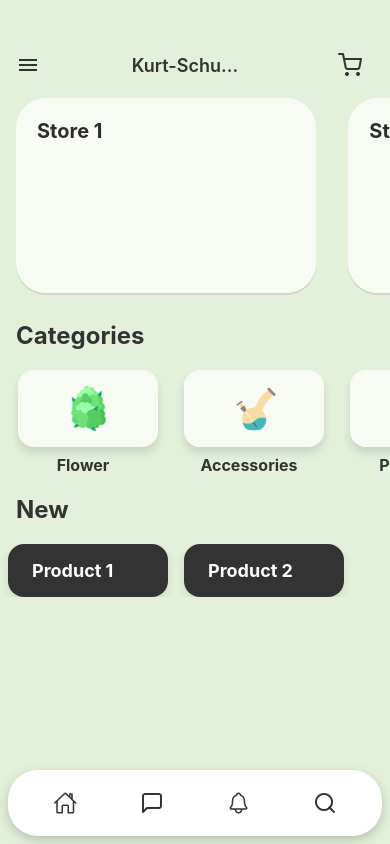
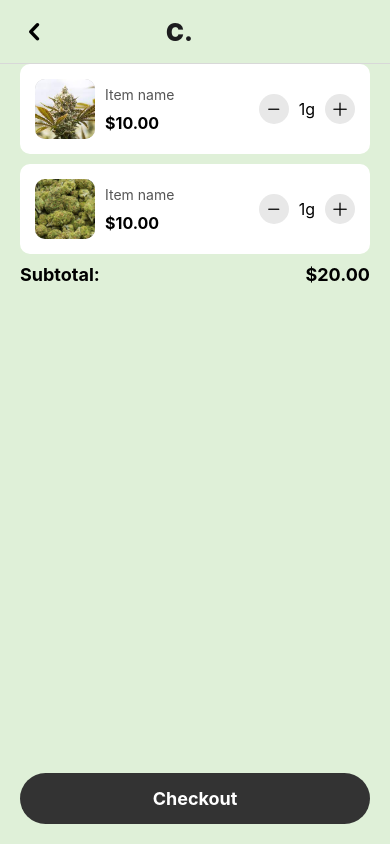
Before and after one commit to Candide0negn/leafy, a React Native app: screen /Cart in a window 390 px wide. Built offline with nearby package versions, Linux system fonts and the light colour scheme.

Commit message:
random fixing

```diff
--- a/App.js
+++ b/App.js
@@ -1,276 +1,12 @@
-import React, { useState, useEffect } from 'react';
-import {
-  StyleSheet,
-  Text, // Import Text component
-  View,
-  ScrollView,
-  TouchableOpacity,
-  FlatList,
-  Dimensions,
-  Image,
-} from 'react-native';
-import { Feather, Ionicons, MaterialIcons } from '@expo/vector-icons';
-import { Asset } from 'expo-asset';
-import Drawer from './MainScreens/Drawer';
+import React from "react";
+import AppNavigator from "./Navigation/AppNavigator";
+import { NavigationContainer } from "@react-navigation/native";
+const App = () => {
+  return (
+    <NavigationContainer>
+      <AppNavigator />
+    </NavigationContainer>
+  );
+};
 
-// Import optimized images
-import foodImage from './assets/bud.png';
-import electronicsImage from './assets/bong.png';
-import groceriesImage from './assets/weed1.png';
-import booksImage from './assets/new.png';
-
-const { width } = Dimensions.get('window');
-
-const storeData = [
-  { id: '1', name: 'Store 1' },
-  { id: '2', name: 'Store 2' },
-  { id: '3', name: 'Store 3' },
-  // Add more store data as needed
-];
-
-const categoryData = [
-  { id: '1', name: 'Flower', image: foodImage },
-  { id: '2', name: 'Accessories', image: electronicsImage },
-  { id: '3', name: 'Pre-Rolls', image: groceriesImage },
-  { id: '4', name: 'New Arrivals', image: booksImage },
-  // Add more category data as needed
-];
-
-const newProductsData = [
-  { id: '1', name: 'Product 1' },
-  { id: '2', name: 'Product 2' },
-  // Add more new product data as needed
-];
-
-function Home() {
-  useEffect(() => {
-    // Preload images
-    (async () => {
-      await Promise.all([
-        Asset.loadAsync(foodImage),
-        Asset.loadAsync(electronicsImage),
-        Asset.loadAsync(groceriesImage),
-        Asset.loadAsync(booksImage),
-      ]);
-    })();
-  }, []);
-
-  const [drawerOpen, setDrawerOpen] = useState(false);
-
-  return (
-    <View style={styles.container}>
-      <Drawer isOpen={drawerOpen} />
-      <ScrollView style={styles.scrollView} contentContainerStyle={styles.contentContainer}>
-        <View style={styles.header}>
-          <TouchableOpacity style={styles.menuButton} onPress={() => setDrawerOpen(!drawerOpen)}>
-            <MaterialIcons name="menu" size={24} color="#333" />
-          </TouchableOpacity>
-          <Text style={styles.locationText} numberOfLines={1}>
-            Kurt-Schu...
-          </Text>
-          <View style={styles.headerIcons}>
-            <Feather name="shopping-cart" size={24} color="#333" style={styles.icon} />
-          </View>
-        </View>
-        <FlatList
-          data={storeData}
-          horizontal
-          showsHorizontalScrollIndicator={false}
-          renderItem={({ item }) => (
-            <TouchableOpacity style={styles.storeCard}>
-              <Text style={styles.storeText}>{item.name}</Text>
-            </TouchableOpacity>
-          )}
-          keyExtractor={(item) => item.id}
-        />
-        <Text style={styles.sectionTitle}>Categories</Text>
-        <FlatList
-          data={categoryData}
-          horizontal
-          showsHorizontalScrollIndicator={false}
-          renderItem={({ item }) => (
-            <View style={styles.categoryContainer}>
-              <View style={styles.categoryCard}>
-                <Image source={item.image} style={styles.categoryImage} />
-              </View>
-              <Text style={styles.categoryText}>{item.name}</Text>
-            </View>
-          )}
-          keyExtractor={(item) => item.id}
-        />
-        <Text style={styles.sectionTitle}>New</Text>
-        <FlatList
-          data={newProductsData}
-          horizontal
-          showsHorizontalScrollIndicator={false}
-          renderItem={({ item }) => (
-            <TouchableOpacity style={styles.newProductCard}>
-              <Text style={styles.newProductText}>{item.name}</Text>
-            </TouchableOpacity>
-          )}
-          keyExtractor={(item) => item.id}
-        />
-      </ScrollView>
-      <View style={styles.bottomNavBar}>
-        <TouchableOpacity style={styles.navButton}>
-          <Ionicons name="home-outline" size={24} color="#333" />
-        </TouchableOpacity>
-        <TouchableOpacity style={styles.navButton}>
-          <Feather name="message-square" size={24} color="#333" />
-        </TouchableOpacity>
-        <TouchableOpacity style={styles.navButton}>
-          <Ionicons name="notifications-outline" size={24} color="#333" />
-        </TouchableOpacity>
-        <TouchableOpacity style={styles.navButton}>
-          <Feather name="search" size={24} color="#333" />
-        </TouchableOpacity>
-      </View>
-    </View>
-  );
-}
-
-const styles = StyleSheet.create({
-  container: {
-    flex: 1,
-    backgroundColor: 'rgba(145, 199, 107, 0.25)',
-  },
-  scrollView: {
-    flex: 1,
-  },
-  header: {
-    flexDirection: 'row',
-    marginTop: 40,
-    paddingRight: 28,
-    alignItems: 'center',
-    justifyContent: 'space-between',
-    paddingHorizontal: 16,
-    paddingVertical: 12,
-  },
-  menuButton: {
-    marginRight: 8,
-  },
-  headerIcons: {
-    flexDirection: 'row',
-    alignItems: 'center',
-  },
-  icon: {
-    marginLeft: 16,
-    color: '#333333',
-    fontSize: 24,
-  },
-  locationText: {
-    fontSize: 18,
-    fontWeight: '600',
-    color: '#333333',
-    maxWidth: '70%',
-  },
-  contentContainer: {
-    paddingBottom: 80,
-  },
-  storeCard: {
-    minWidth: width * 0.77,
-    minHeight: 195,
-    marginHorizontal: 16,
-    marginVertical: 8,
-    backgroundColor: 'rgba(255, 255, 255, 0.7)',
-    paddingVertical: 20,
-    paddingHorizontal: 20,
-    borderRadius: 30,
-    elevation: 1,
-    shadowColor: '#000000',
-    shadowOffset: { width: 0, height: 2 },
-    shadowOpacity: 0.099,
-    shadowRadius: 0.5,
-    backdropFilter: 'blur(60px)',
-    border: '1px solid rgba(255, 255, 255, 0.18)',
-  },
-  storeText: {
-    fontSize: 20,
-    fontWeight: 'bold',
-    color: '#2c2c2c',
-  },
-  sectionTitle: {
-    fontSize: 24,
-    fontWeight: 'bold',
-    marginVertical: 20,
-    paddingHorizontal: 16,
-    color: '#333333',
-  },
-  categoryContainer: {
-    alignItems: 'center',
-    marginHorizontal: 8,
-  },
-  categoryCard: {
-    minWidth: 140,
-    backgroundColor: 'rgba(255, 255, 255, 0.7)',
-    marginLeft: 10,
-    paddingVertical: 16,
-    paddingHorizontal: 24,
-    borderRadius: 16,
-    elevation: 4,
-    shadowColor: '#000000',
-    shadowOffset: { width: 0, height: 6 },
-    shadowOpacity: 0.12,
-    shadowRadius: 8,
-    alignItems: 'center',
-    justifyContent: 'center',
-  },
-  categoryImage: {
-    width: 55,
-    height: 45,
-    resizeMode: 'contain',
-  },
-  categoryText: {
-    marginTop: 8,
-    color: '#333333',
-    fontWeight: 'bold',
-    textTransform: 'capitalize',
-    fontSize: 16,
-  },
-  newProductCard: {
-    minWidth: 160,
-    backgroundColor: '#333333',
-    paddingVertical: 16,
-    paddingHorizontal: 24,
-    borderRadius: 16,
-    marginHorizontal: 8,
-    elevation: 4,
-    shadowColor: '#000000',
-    shadowOffset: { width: 0, height: 4 },
-    shadowOpacity: 0.1,
-    shadowRadius: 8,
-  },
-  newProductText: {
-    color: '#FFFFFF',
-    fontWeight: 'bold',
-    fontSize: 18,
-  },
-  bottomNavBar: {
-    flexDirection: 'row',
-    justifyContent: 'space-around',
-    marginLeft: 8,
-    alignItems: 'center',
-    width: '96%',
-    alignSelf: 'center',
-    paddingVertical: 10,
-    paddingHorizontal: 14,
-    borderRadius: 30,
-    backgroundColor: 'rgba(255, 255, 255, 1)',
-    elevation: 6,
-    shadowColor: '#000000',
-    shadowOffset: { width: 0, height: 4 },
-    shadowOpacity: 0.2,
-    shadowRadius: 12,
-    marginBottom: 8,
-    overflow: 'hidden',
-    position: 'absolute',
-    bottom: 0,
-    left: 0,
-    right: 0,
-  },
-  navButton: {
-    padding: 10,
-  },
-});
-
-export default Home;
+export default App;
--- a/MainScreens/CartScreen.js
+++ b/MainScreens/CartScreen.js
@@ -12,7 +12,7 @@
   Animated,
   Alert,
 } from "react-native";
-import { useNavigation } from "@react-navigation/native";
+import { useNavigation, useRoute } from "@react-navigation/native";
 import { AntDesign, Ionicons } from "@expo/vector-icons";
 import htc from "../assets/htc.jpeg";
 import ttp from "../assets/ttp.jpeg";
--- a/MainScreens/CheckoutScreen.js
+++ b/MainScreens/CheckoutScreen.js
@@ -11,6 +11,7 @@
 import moment from 'moment';
 import CartItem from '../Components/CartItem';
 import QuantityBadge from '../Components/QuantityBadge';
+
 
 const CheckoutScreen = () => {
 
@@ -26,7 +27,6 @@
   const [selectedTimeSlot, setSelectedTimeSlot] = useState(null);
   const route = useRoute();
   const { cartItems } = route.params || {};
-  const { addressData } = route.params || {};
   const [totalQuantity, setTotalQuantity] = useState(0);
 
   const handleToggle = (value) => {
--- a/Navigation/AppNavigator.js
+++ b/Navigation/AppNavigator.js
@@ -42,7 +42,7 @@
     },
   };
   return (
-    <Stack.Navigator initialRouteName="Cart">
+    <Stack.Navigator initialRouteName="Home">
       <Stack.Screen
         name="Checkout"
         component={CheckoutScreen}
```
Also changed, not shown: MainScreens/HomeScreen.js (+5 -5 lines).
